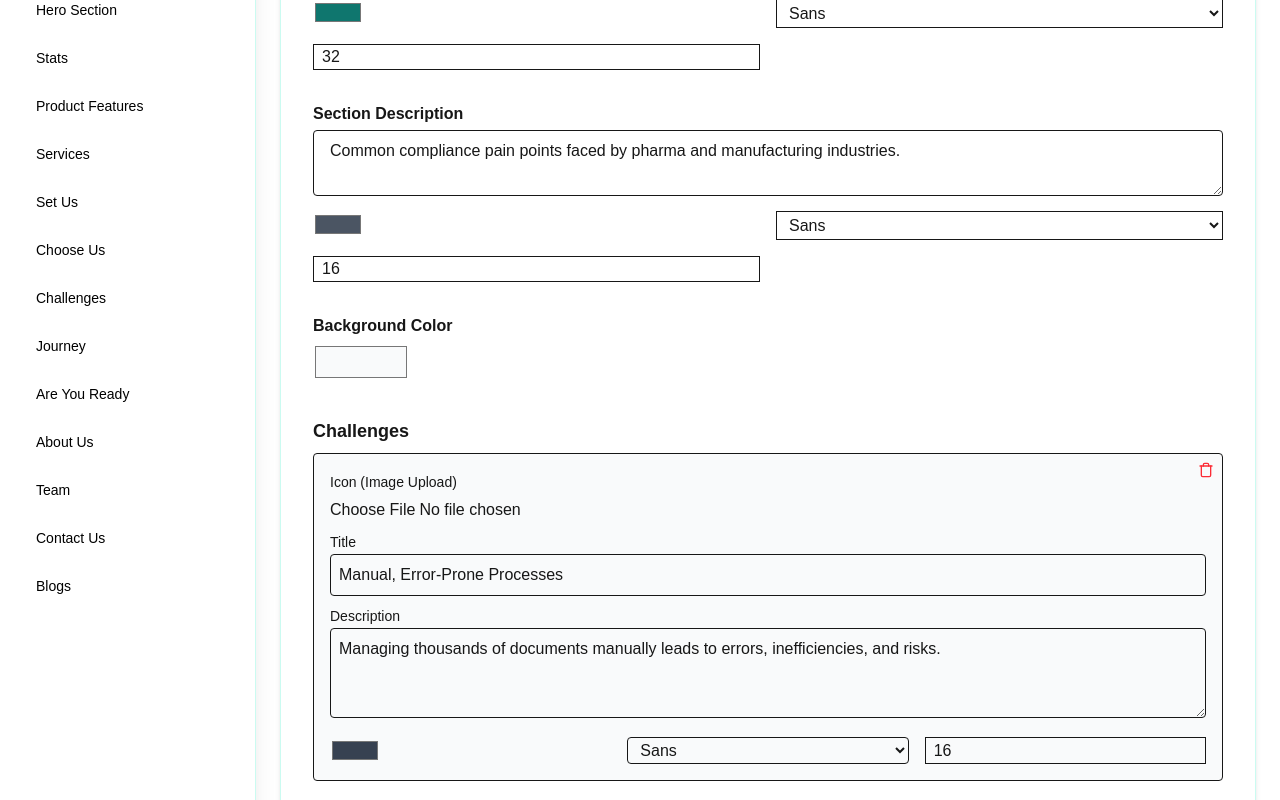
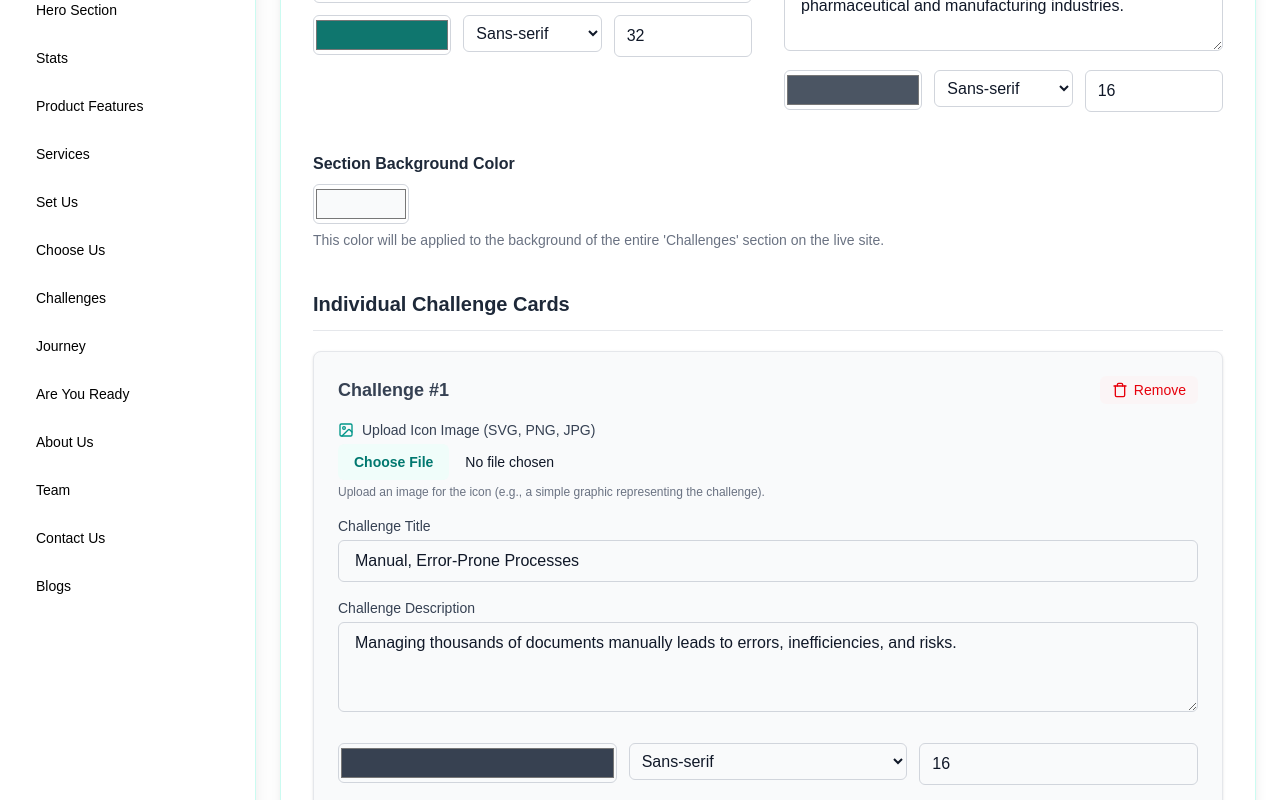
Before and after one commit to Narsimha1729/cmplai-adv, a Next.js app: page /admin/challenges in a window 1280 px wide. Shown: the part 200-1000 px from the top of the page. Built offline with nearby package versions, Linux system fonts and the light colour scheme.

Commit message:
Finished

```diff
--- a/app/admin/challenges/page.jsx
+++ b/app/admin/challenges/page.jsx
@@ -1,56 +1,62 @@
 'use client';
 
 import { useState } from "react";
-import { Trash, Plus } from "lucide-react";
+import { Trash, Plus, Image as ImageIcon } from "lucide-react"; // Import Image for better icon display
 
 export default function ChallengesEditor() {
   const [form, setForm] = useState({
     sectionTitle: "Challenges We Address",
-    sectionDesc: "Common compliance pain points faced by pharma and manufacturing industries.",
+    sectionDesc: "Common compliance pain points faced by pharmaceutical and manufacturing industries.",
     titleColor: "#0f766e",
     descColor: "#4b5563",
     titleFont: "sans-serif",
     titleSize: "32px",
     descFont: "sans-serif",
     descSize: "16px",
-    bgColor: "#f9fafb",
+    bgColor: "#f9fafb", // Background color for the entire section
 
     challenges: [
       {
-        image: "",
+        image: "", // This field seems unused, assuming iconPreview/iconFile replace it
         title: "Manual, Error-Prone Processes",
         desc: "Managing thousands of documents manually leads to errors, inefficiencies, and risks.",
-        iconPreview: "",
-        iconFile: null,
-        font: "sans-serif",
-        size: "16px",
-        color: "#374151",
+        iconPreview: "", // URL for displaying the uploaded image
+        iconFile: null, // Stores the actual File object
+        font: "sans-serif", // Font for the challenge item's text
+        size: "16px", // Size for the challenge item's text
+        color: "#374151", // Color for the challenge item's text
       },
     ],
   });
 
-  const handleChange = (field, value) => setForm({ ...form, [field]: value });
-
-  const updateItem = (index, key, value) => {
-    const updated = [...form.challenges];
-    updated[index][key] = value;
-    setForm({ ...form, challenges: updated });
+  // Handles changes for top-level form fields (sectionTitle, bgColor, etc.)
+  const handleChange = (field, value) => {
+    setForm((prevForm) => ({ ...prevForm, [field]: value }));
   };
 
-  const updateImage = (index, file) => {
-    const updated = [...form.challenges];
-    updated[index].iconFile = file;
-    updated[index].iconPreview = URL.createObjectURL(file);
-    setForm({ ...form, challenges: updated });
+  // Updates a specific field within a challenge item
+  const updateChallengeItem = (index, key, value) => {
+    const updatedChallenges = [...form.challenges];
+    updatedChallenges[index][key] = value;
+    setForm((prevForm) => ({ ...prevForm, challenges: updatedChallenges }));
   };
 
-  const addItem = () => {
-    setForm({
-      ...form,
+  // Handles image file upload for a challenge icon
+  const updateChallengeIcon = (index, file) => {
+    const updatedChallenges = [...form.challenges];
+    updatedChallenges[index].iconFile = file;
+    updatedChallenges[index].iconPreview = file ? URL.createObjectURL(file) : ""; // Create URL for preview
+    setForm((prevForm) => ({ ...prevForm, challenges: updatedChallenges }));
+  };
+
+  // Adds a new blank challenge item to the list
+  const addChallengeItem = () => {
+    setForm((prevForm) => ({
+      ...prevForm,
       challenges: [
-        ...form.challenges,
+        ...prevForm.challenges,
         {
-          image: "",
+          image: "", // Keep for consistency if needed, though iconPreview/iconFile are primary
           title: "",
           desc: "",
           iconPreview: "",
@@ -60,183 +66,308 @@ export default function ChallengesEditor() {
           color: "#374151",
         },
       ],
-    });
+    }));
   };
 
-  const removeItem = (index) => {
-    const updated = [...form.challenges];
-    updated.splice(index, 1);
-    setForm({ ...form, challenges: updated });
+  // Removes a challenge item by its index
+  const removeChallengeItem = (index) => {
+    // eslint-disable-next-line no-alert
+    if (window.confirm("Are you sure you want to remove this challenge?")) {
+      const updatedChallenges = [...form.challenges];
+      updatedChallenges.splice(index, 1);
+      setForm((prevForm) => ({ ...prevForm, challenges: updatedChallenges }));
+    }
   };
 
+  // Handles the form submission
   const handleSubmit = (e) => {
     e.preventDefault();
     console.log("Saved Data:", form);
-    alert("Section saved (demo)");
+    // In a real application, you'd send 'form' data to a backend API here.
+    // Also, handle actual file uploads (e.g., to S3 or a local server) for `iconFile`.
+    // eslint-disable-next-line no-alert
+    alert("✅ Challenges section saved (demo)");
   };
 
   return (
-    <div className="max-w-6xl mx-auto bg-white p-8 rounded-xl shadow-md border border-teal-100">
-      <h2 className="text-2xl font-bold text-teal-600 mb-6">Challenges Section Editor</h2>
-      <form onSubmit={handleSubmit} className="space-y-8">
+    <div className="max-w-6xl mx-auto bg-white p-8 rounded-xl shadow-lg border border-teal-100">
+      <h2 className="text-2xl font-bold text-teal-600 mb-8">Challenges Section Editor</h2>
+      <form onSubmit={handleSubmit} className="space-y-10">
         {/* Section Title and Description */}
+        <div className="grid md:grid-cols-2 gap-8">
           <div>
-          <label className="block font-semibold mb-1">Section Title</label>
+            <label htmlFor="sectionTitle" className="block font-semibold text-gray-800 mb-2">
+              Section Title
+            </label>
             <input
+              id="sectionTitle"
               type="text"
               value={form.sectionTitle}
               onChange={(e) => handleChange("sectionTitle", e.target.value)}
-            className="w-full border px-4 py-2 rounded"
+              className="w-full border border-gray-300 px-4 py-2 rounded-md text-gray-900 focus:ring-teal-500 focus:border-teal-500"
+              placeholder="e.g., Our Key Challenges"
             />
-          <div className="grid grid-cols-2 gap-4 mt-2">
-            <input type="color" value={form.titleColor} onChange={(e) => handleChange("titleColor", e.target.value)} />
+            <div className="grid grid-cols-3 gap-3 mt-3">
+              <div>
+                <label htmlFor="titleColor" className="sr-only">Title Color</label>
+                <input
+                  id="titleColor"
+                  type="color"
+                  value={form.titleColor}
+                  onChange={(e) => handleChange("titleColor", e.target.value)}
+                  className="h-10 w-full rounded-md border border-gray-300 cursor-pointer"
+                  title="Section Title Color"
+                />
+              </div>
+              <div>
+                <label htmlFor="titleFont" className="sr-only">Title Font</label>
                 <select
+                  id="titleFont"
                   value={form.titleFont}
                   onChange={(e) => handleChange("titleFont", e.target.value)}
-              className="border px-2 py-1"
+                  className="w-full border border-gray-300 px-2 py-2 rounded-md text-gray-900 focus:ring-teal-500 focus:border-teal-500"
+                  aria-label="Section Title Font"
                 >
-              <option value="sans-serif">Sans</option>
+                  <option value="sans-serif">Sans-serif</option>
                   <option value="serif">Serif</option>
-              <option value="monospace">Mono</option>
+                  <option value="monospace">Monospace</option>
                   <option value="'Poppins', sans-serif">Poppins</option>
+                  <option value="'Inter', sans-serif">Inter</option>
                 </select>
+              </div>
+              <div>
+                <label htmlFor="titleSize" className="sr-only">Title Size (px)</label>
                 <input
+                  id="titleSize"
                   type="number"
-              value={parseInt(form.titleSize)}
-              onChange={(e) => handleChange("titleSize", e.target.value + "px")}
-              placeholder="Size"
-              className="border px-2"
+                  value={parseInt(form.titleSize, 10)}
+                  onChange={(e) => handleChange("titleSize", `${e.target.value}px`)}
+                  placeholder="Size (px)"
+                  className="w-full border border-gray-300 px-3 py-2 rounded-md text-gray-900 focus:ring-teal-500 focus:border-teal-500"
+                  aria-label="Section Title Font Size"
                 />
+              </div>
             </div>
           </div>
 
           <div>
-          <label className="block font-semibold mb-1">Section Description</label>
+            <label htmlFor="sectionDesc" className="block font-semibold text-gray-800 mb-2">
+              Section Description
+            </label>
             <textarea
+              id="sectionDesc"
               value={form.sectionDesc}
               onChange={(e) => handleChange("sectionDesc", e.target.value)}
-            className="w-full border px-4 py-2 rounded"
+              className="w-full border border-gray-300 px-4 py-2 rounded-md text-gray-900 focus:ring-teal-500 focus:border-teal-500"
+              rows={3}
+              placeholder="Describe the challenges addressed by this section."
             />
-          <div className="grid grid-cols-2 gap-4 mt-2">
-            <input type="color" value={form.descColor} onChange={(e) => handleChange("descColor", e.target.value)} />
+            <div className="grid grid-cols-3 gap-3 mt-3">
+              <div>
+                <label htmlFor="descColor" className="sr-only">Description Color</label>
+                <input
+                  id="descColor"
+                  type="color"
+                  value={form.descColor}
+                  onChange={(e) => handleChange("descColor", e.target.value)}
+                  className="h-10 w-full rounded-md border border-gray-300 cursor-pointer"
+                  title="Section Description Color"
+                />
+              </div>
+              <div>
+                <label htmlFor="descFont" className="sr-only">Description Font</label>
                 <select
+                  id="descFont"
                   value={form.descFont}
                   onChange={(e) => handleChange("descFont", e.target.value)}
-              className="border px-2 py-1"
+                  className="w-full border border-gray-300 px-2 py-2 rounded-md text-gray-900 focus:ring-teal-500 focus:border-teal-500"
+                  aria-label="Section Description Font"
                 >
-              <option value="sans-serif">Sans</option>
+                  <option value="sans-serif">Sans-serif</option>
                   <option value="serif">Serif</option>
-              <option value="monospace">Mono</option>
+                  <option value="monospace">Monospace</option>
+                  <option value="'Inter', sans-serif">Inter</option>
                 </select>
+              </div>
+              <div>
+                <label htmlFor="descSize" className="sr-only">Description Size (px)</label>
                 <input
+                  id="descSize"
                   type="number"
-              value={parseInt(form.descSize)}
-              onChange={(e) => handleChange("descSize", e.target.value + "px")}
-              placeholder="Size"
-              className="border px-2"
+                  value={parseInt(form.descSize, 10)}
+                  onChange={(e) => handleChange("descSize", `${e.target.value}px`)}
+                  placeholder="Size (px)"
+                  className="w-full border border-gray-300 px-3 py-2 rounded-md text-gray-900 focus:ring-teal-500 focus:border-teal-500"
+                  aria-label="Section Description Font Size"
                 />
               </div>
             </div>
+          </div>
+        </div>
 
-        {/* Background Color */}
+        {/* Background Color for the entire section */}
         <div>
-          <label className="block font-semibold mb-1">Background Color</label>
+          <label htmlFor="bgColor" className="block font-semibold text-gray-800 mb-2">
+            Section Background Color
+          </label>
           <input
+            id="bgColor"
             type="color"
             value={form.bgColor}
             onChange={(e) => handleChange("bgColor", e.target.value)}
-            className="h-10 w-24"
+            className="h-10 w-24 rounded-md border border-gray-300 cursor-pointer"
+            title="Choose Section Background Color"
+          />
+          <p className="text-sm text-gray-500 mt-1">This color will be applied to the background of the entire 'Challenges' section on the live site.</p>
+        </div>
+
+        {/* --- */}
+
+        {/* Editable Challenge Cards */}
+        <div>
+          <h3 className="text-xl font-bold text-gray-800 mb-5 border-b pb-3 border-gray-200">
+            Individual Challenge Cards
+          </h3>
+          {form.challenges.map((item, i) => (
+            <div
+              key={i} // Using index as key is acceptable here, but unique IDs are preferred in dynamic lists where order changes often.
+              className="mb-8 p-6 bg-gray-50 rounded-lg shadow-sm border border-gray-200 relative"
+            >
+              <div className="flex justify-between items-center mb-4">
+                <h4 className="text-lg font-semibold text-gray-700">Challenge #{i + 1}</h4>
+                <button
+                  type="button"
+                  className="text-red-600 hover:text-red-800 transition-colors duration-200 flex items-center gap-1.5 px-3 py-1 rounded-md text-sm font-medium bg-red-50/50 hover:bg-red-100"
+                  onClick={() => removeChallengeItem(i)}
+                  aria-label={`Remove Challenge ${i + 1}`}
+                >
+                  <Trash className="w-4 h-4" /> Remove
+                </button>
+              </div>
+
+              {/* Icon Upload */}
+              <div className="mb-4">
+                <label htmlFor={`icon-upload-${i}`} className="block text-sm font-medium text-gray-700 mb-1 flex items-center gap-2 cursor-pointer">
+                  <ImageIcon className="w-4 h-4 text-teal-600" /> Upload Icon Image (SVG, PNG, JPG)
+                </label>
+                <input
+                  id={`icon-upload-${i}`}
+                  type="file"
+                  accept="image/*"
+                  onChange={(e) => updateChallengeIcon(i, e.target.files[0])}
+                  className="block w-full text-sm text-gray-900
+                    file:mr-4 file:py-2 file:px-4
+                    file:rounded-md file:border-0
+                    file:text-sm file:font-semibold
+                    file:bg-teal-50 file:text-teal-700
+                    hover:file:bg-teal-100"
+                />
+                {item.iconPreview && (
+                  <div className="mt-3 p-2 border border-gray-200 rounded-md bg-white inline-block">
+                    <img
+                      src={item.iconPreview}
+                      alt={`Challenge icon preview ${i + 1}`}
+                      className="w-16 h-16 object-contain"
+                    />
+                  </div>
+                )}
+                <p className="text-xs text-gray-500 mt-1">
+                  Upload an image for the icon (e.g., a simple graphic representing the challenge).
+                </p>
+              </div>
+
+              {/* Title Input */}
+              <div className="mb-4">
+                <label htmlFor={`challenge-title-${i}`} className="block text-sm font-medium text-gray-700 mb-1">
+                  Challenge Title
+                </label>
+                <input
+                  id={`challenge-title-${i}`}
+                  type="text"
+                  value={item.title}
+                  onChange={(e) => updateChallengeItem(i, "title", e.target.value)}
+                  className="w-full border border-gray-300 rounded-md px-4 py-2 text-gray-900 focus:ring-teal-500 focus:border-teal-500 placeholder-gray-400"
+                  placeholder="e.g., Regulatory Compliance Burden"
                 />
               </div>
 
-        {/* Editable Challenge Cards */}
-        <div>
-          <h3 className="text-lg font-semibold mb-2">Challenges</h3>
-          {form.challenges.map((item, i) => (
-            <div key={i} className="mb-6 border rounded p-4 bg-gray-50 relative">
-              <button
-                type="button"
-                className="absolute top-2 right-2 text-red-500"
-                onClick={() => removeItem(i)}
-              >
-                <Trash className="w-4 h-4" />
-              </button>
-
-              {/* Icon Upload */}
-              <div className="mb-2">
-                <label className="text-sm font-medium">Icon (Image Upload)</label>
-                <input
-                  type="file"
-                  accept="image/*"
-                  onChange={(e) => updateImage(i, e.target.files[0])}
-                  className="block w-full mt-1"
+              {/* Description Input */}
+              <div className="mb-4">
+                <label htmlFor={`challenge-desc-${i}`} className="block text-sm font-medium text-gray-700 mb-1">
+                  Challenge Description
+                </label>
+                <textarea
+                  id={`challenge-desc-${i}`}
+                  rows={3}
+                  value={item.desc}
+                  onChange={(e) => updateChallengeItem(i, "desc", e.target.value)}
+                  className="w-full border border-gray-300 rounded-md px-4 py-2 text-gray-900 focus:ring-teal-500 focus:border-teal-500 placeholder-gray-400"
+                  placeholder="Provide a detailed description of this challenge."
                 />
-                {item.iconPreview && (
-                  <img src={item.iconPreview} alt="icon" className="w-12 h-12 mt-2 rounded" />
-                )}
               </div>
 
-              {/* Title Input */}
-              <label className="text-sm font-medium">Title</label>
+              {/* Typography for Challenge Item Text */}
+              <div className="grid grid-cols-3 gap-3 pt-2">
+                <div>
+                  <label htmlFor={`item-color-${i}`} className="sr-only">Text Color</label>
                   <input
-                type="text"
-                value={item.title}
-                onChange={(e) => updateItem(i, "title", e.target.value)}
-                className="w-full border rounded p-2 mb-2"
-              />
-
-              {/* Desc Input */}
-              <label className="text-sm font-medium">Description</label>
-              <textarea
-                rows={3}
-                value={item.desc}
-                onChange={(e) => updateItem(i, "desc", e.target.value)}
-                className="w-full border rounded p-2"
-              />
-
-              {/* Typography */}
-              <div className="grid grid-cols-3 gap-4 mt-3">
-                <input
+                    id={`item-color-${i}`}
                     type="color"
                     value={item.color}
-                  onChange={(e) => updateItem(i, "color", e.target.value)}
+                    onChange={(e) => updateChallengeItem(i, "color", e.target.value)}
+                    className="h-10 w-full rounded-md border border-gray-300 cursor-pointer"
+                    title="Challenge Text Color"
                   />
+                </div>
+                <div>
+                  <label htmlFor={`item-font-${i}`} className="sr-only">Text Font</label>
                   <select
+                    id={`item-font-${i}`}
                     value={item.font}
-                  onChange={(e) => updateItem(i, "font", e.target.value)}
-                  className="border rounded px-2"
+                    onChange={(e) => updateChallengeItem(i, "font", e.target.value)}
+                    className="w-full border border-gray-300 rounded-md px-2 py-2 text-gray-900 focus:ring-teal-500 focus:border-teal-500"
+                    aria-label="Challenge Text Font"
                   >
-                  <option value="sans-serif">Sans</option>
+                    <option value="sans-serif">Sans-serif</option>
                     <option value="serif">Serif</option>
-                  <option value="monospace">Mono</option>
+                    <option value="monospace">Monospace</option>
+                    <option value="'Inter', sans-serif">Inter</option>
                   </select>
+                </div>
+                <div>
+                  <label htmlFor={`item-size-${i}`} className="sr-only">Text Size (px)</label>
                   <input
+                    id={`item-size-${i}`}
                     type="number"
-                  value={parseInt(item.size)}
-                  onChange={(e) => updateItem(i, "size", e.target.value + "px")}
-                  className="border px-2"
-                  placeholder="Text size"
+                    value={parseInt(item.size, 10)}
+                    onChange={(e) => updateChallengeItem(i, "size", `${e.target.value}px`)}
+                    className="w-full border border-gray-300 px-3 py-2 rounded-md text-gray-900 focus:ring-teal-500 focus:border-teal-500"
+                    placeholder="Size (px)"
+                    aria-label="Challenge Text Font Size"
                   />
+                </div>
               </div>
             </div>
           ))}
 
           <button
             type="button"
-            onClick={addItem}
-            className="flex items-center gap-2 text-teal-600 hover:underline mt-2"
+            onClick={addChallengeItem}
+            className="flex items-center gap-2 text-teal-600 hover:text-teal-800 transition-colors duration-200 px-4 py-2 rounded-md bg-teal-50/50 hover:bg-teal-100 font-medium mt-6"
           >
-            <Plus className="w-4 h-4" /> Add Challenge Card
+            <Plus className="w-5 h-5" /> Add New Challenge Card
           </button>
         </div>
 
+        {/* --- */}
+
         {/* Save Button */}
-        <div className="text-right pt-6">
+        <div className="text-right pt-8">
           <button
             type="submit"
-            className="bg-gradient-to-r from-teal-500 to-cyan-600 text-white px-6 py-3 font-semibold rounded-md hover:opacity-90"
+            className="bg-gradient-to-r from-teal-500 to-cyan-600 text-white px-8 py-3 font-semibold rounded-lg shadow-lg hover:opacity-90 transition-opacity duration-300"
           >
-            Save Challenges
+            Save Challenges Section
           </button>
         </div>
       </form>
```
Lines whose indentation alone changed are shown as unchanged.
